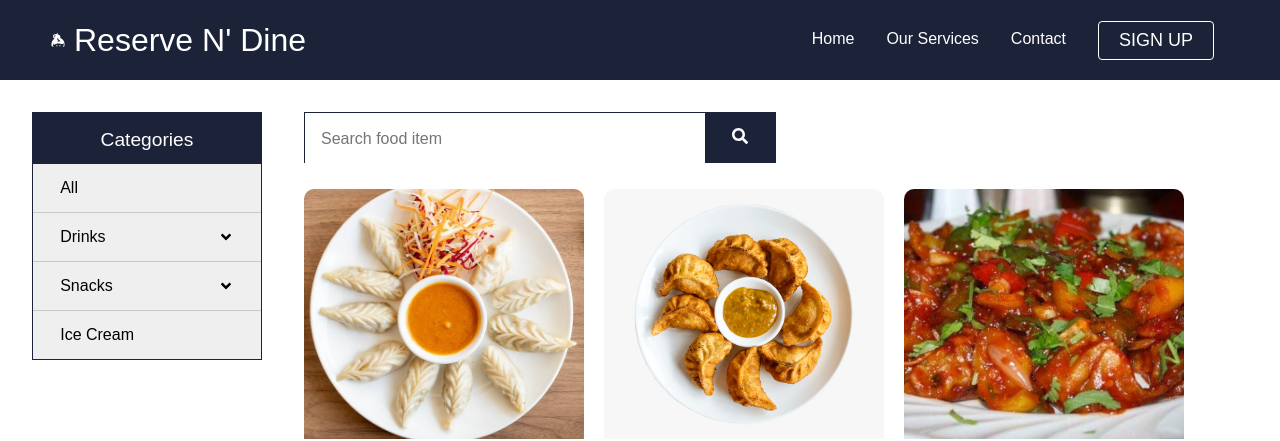
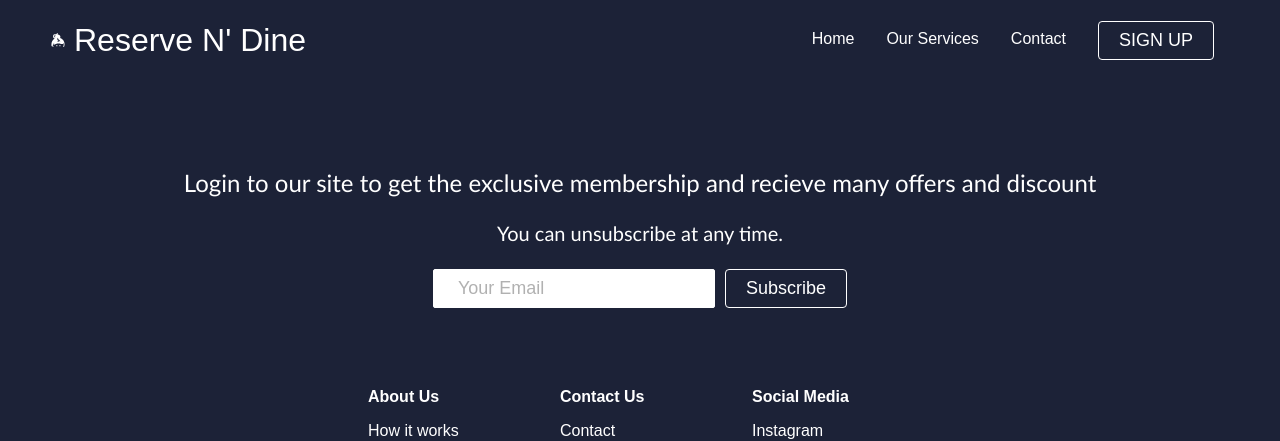
Before and after one commit to Si-za1/Reserve-N-Dine-2.0, a React (Create React App) app in the folder frontend/reserve-n-dine/: page /menu in a window 1280 px wide. Shown: the top 441 px of the page. Built offline with nearby package versions, Linux system fonts and the light colour scheme.

Commit message:
menu page

```diff
--- a/frontend/reserve-n-dine/src/App.js
+++ b/frontend/reserve-n-dine/src/App.js
@@ -18,7 +18,7 @@ function App() {
         <Route path='/services' component={Services} />
         <Route path='/products' component={Products} />
         <Route path='/sign-up' component={SignUp} />
-        <Route path='/menu' component={Menu} />
+        {/* <Route path='/menu' component={Menu} /> */}
       </Switch>
       <Footer />
     </Router>
--- a/frontend/reserve-n-dine/src/components/pages/Menu/Menu.css
+++ b/frontend/reserve-n-dine/src/components/pages/Menu/Menu.css
@@ -28,7 +28,7 @@ Layout
 .menu-content {
   margin: 2rem;
   display: grid;
-  grid-template-columns: minmax(230px, 1fr) 6fr;
+  grid-template-columns: minmax(15rem, 1fr) 6fr;
   grid-template-rows: 3.2rem auto;
   grid-template-areas:
     "menu-sidenav search-bar"
@@ -41,6 +41,9 @@ Layout
   grid-area: search-bar;
   height: 3.2rem;
   margin-left: 10px;
+  position: sticky;
+  /* top: 7rem;
+  left: 19rem; */
 }
 
 .menu-sidenav {
```
